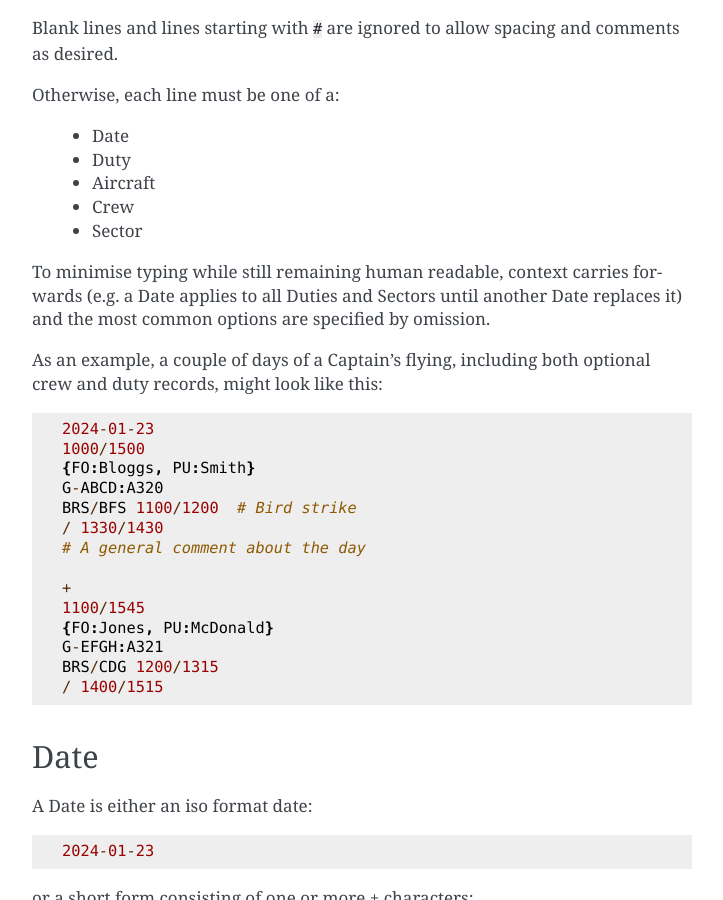
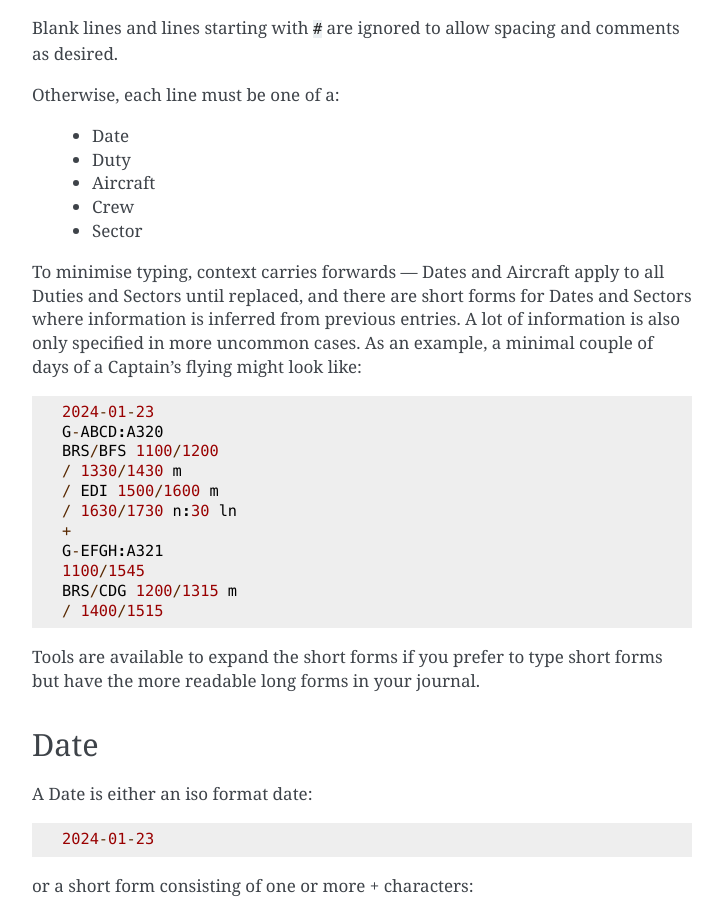
Before and after one commit to JonHurst/efj_parser, a Sphinx documentation site: the page built from docs/format.rst, in a window 1280 px wide and 900 px high, scrolled down 863 px. Shown: the whole window, without its empty margins (388-1111 px from the left). Built offline with Sphinx 7.4.7, drawn with Linux system fonts in a browser that asks for light colours; some of the changed text lies outside the part shown.

Commit message:
Implement 'm' landing flag

```diff
--- a/docs/format.rst
+++ b/docs/format.rst
@@ -48,27 +48,26 @@
     * Crew
     * Sector
 
-To minimise typing while still remaining human readable, context carries
-forwards (e.g. a Date applies to all Duties and Sectors until another Date
-replaces it) and the most common options are specified by omission.
-
-As an example, a couple of days of a Captain's flying, including both optional
-crew and duty records, might look like this: ::
+To minimise typing, context carries forwards — Dates and Aircraft apply to all
+Duties and Sectors until replaced, and there are short forms for Dates and
+Sectors where information is inferred from previous entries. A lot of
+information is also only specified in more uncommon cases. As an example, a
+minimal couple of days of a Captain's flying might look like: ::
 
     2024-01-23
-    1000/1500
-    {FO:Bloggs, PU:Smith}
     G-ABCD:A320
-    BRS/BFS 1100/1200  # Bird strike
-    / 1330/1430
-    # A general comment about the day
+    BRS/BFS 1100/1200
+    / 1330/1430 m
+    / EDI 1500/1600 m
+    / 1630/1730 n:30 ln
+    +
+    G-EFGH:A321
+    1100/1545
+    BRS/CDG 1200/1315 m
+    / 1400/1515
 
-    +
-    1100/1545
-    {FO:Jones, PU:McDonald}
-    G-EFGH:A321
-    BRS/CDG 1200/1315
-    / 1400/1515
+Tools are available to expand the short forms if you prefer to type short forms
+but have the more readable long forms in your journal.
 
 Date
 ----
@@ -213,7 +212,8 @@
 Landing overrides
 ~~~~~~~~~~~~~~~~~
 
-The landing override flags are ``ld`` for day landings and ``ln`` for night
+The landing override flags are ``m`` for pilot monitoring (i.e. do not record
+landings as not pilot flying), ``ld`` for day landings and ``ln`` for night
 landings. To specify multiple landings use a colon followed by an integer, i.e.
 ``ld:3`` means three day landings. ``ld`` is equivalent to ``ld:1`` and ``ln``
 is equivalent to ``ln:1``. Both flags may be specified. ``ld:2 ln`` means two
@@ -235,9 +235,10 @@
 Examples: ::
 
   EMA/EMA 1000/1100  # 1 day landing assumed
+  EMA/EMA 1000/1100 m  # PM: No landing to be recorded
   EMA/EMA 2200/2300 n  # 1 night landing assumed
   EMA/FNC 0600/0900 n:60  # 1 day landing assumed
-  FNC/EMA 1800/2100 n:120 ln  # 1 night landing (must be specified)
+  FNC/EMA 1800/2100 n:120 ln  # 1 night landing (ln must be specified)
   EMA/EMA 1000/1100 put ld:5  # 5 training circuits
   EMA/EMA 2100/2300 n:60 ld:5 ln:4  # 5 day circuits then 4 night circuits
   EMA/EMA 1000/1300 ins ld:10  # 10 day landings as instructor
--- a/efj_parser.py
+++ b/efj_parser.py
@@ -253,6 +253,10 @@
     re_night = re.compile(r"\Aln(:\d+)?\Z")
     unused = []
     for f in flags:
+        if f == "m":
+            night_ldg, day_ldg = 0, 0
+            found_landing_flag = True
+            break
         if mo := re_day.match(f):
             day_ldg = int(mo.group(1)[1:]) if mo.group(1) else 1
             found_landing_flag = True
```
Also changed, not shown: 1 other file.
